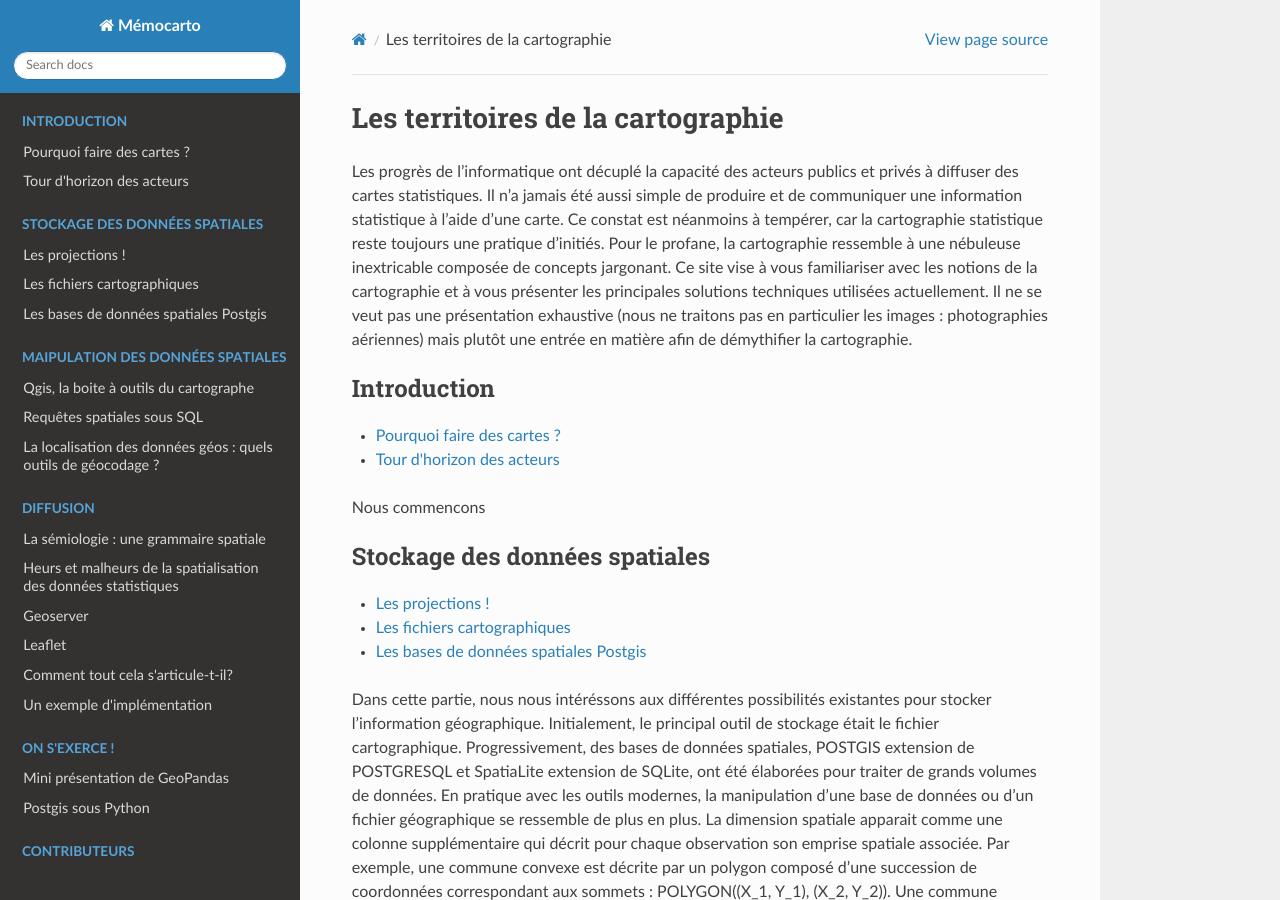
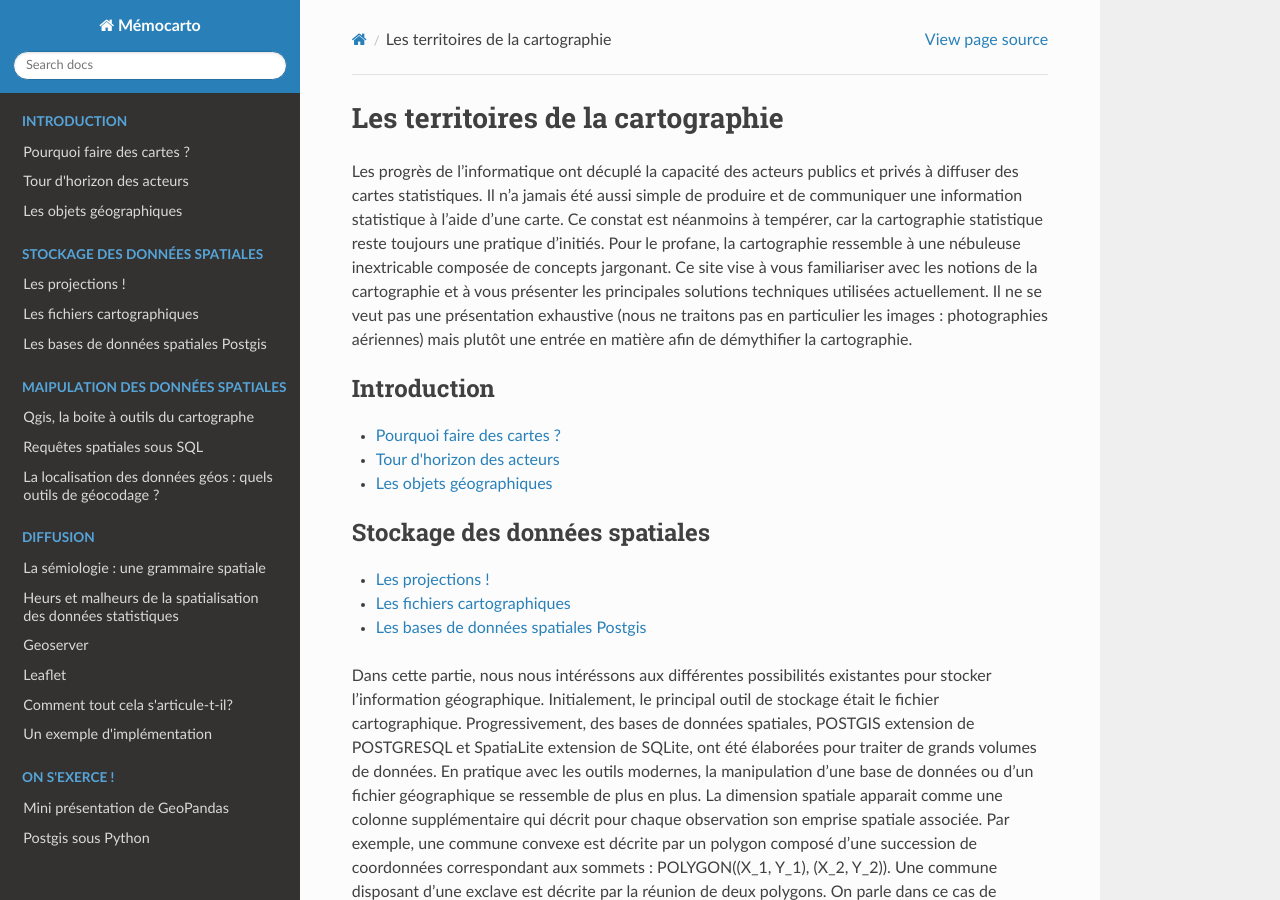
Before and after one commit to JulieDjidji/memocarto, a Sphinx documentation site: the page built from doc/source/index.rst, in a window 1280 px wide and 900 px high. Built offline with Sphinx 7.4.7 and the Read the Docs theme 2.0.0, drawn with Linux system fonts in a browser that asks for light colours; pages that are not in the unit, such as notebooks, are missing from menus.

Commit message:
Update index.rst

```diff
--- a/doc/source/index.rst
+++ b/doc/source/index.rst
@@ -14,9 +14,7 @@ Les progrès de l’informatique ont décuplé la capacité des acteurs publics
 
   Pourquoi faire des cartes ? <pourquoi>
   Tour d'horizon des acteurs <acteurs>
-
-Nous commencons
-
+  Les objets géographiques <acteurs>
 
 .. toctree::
   :maxdepth: 1
```
